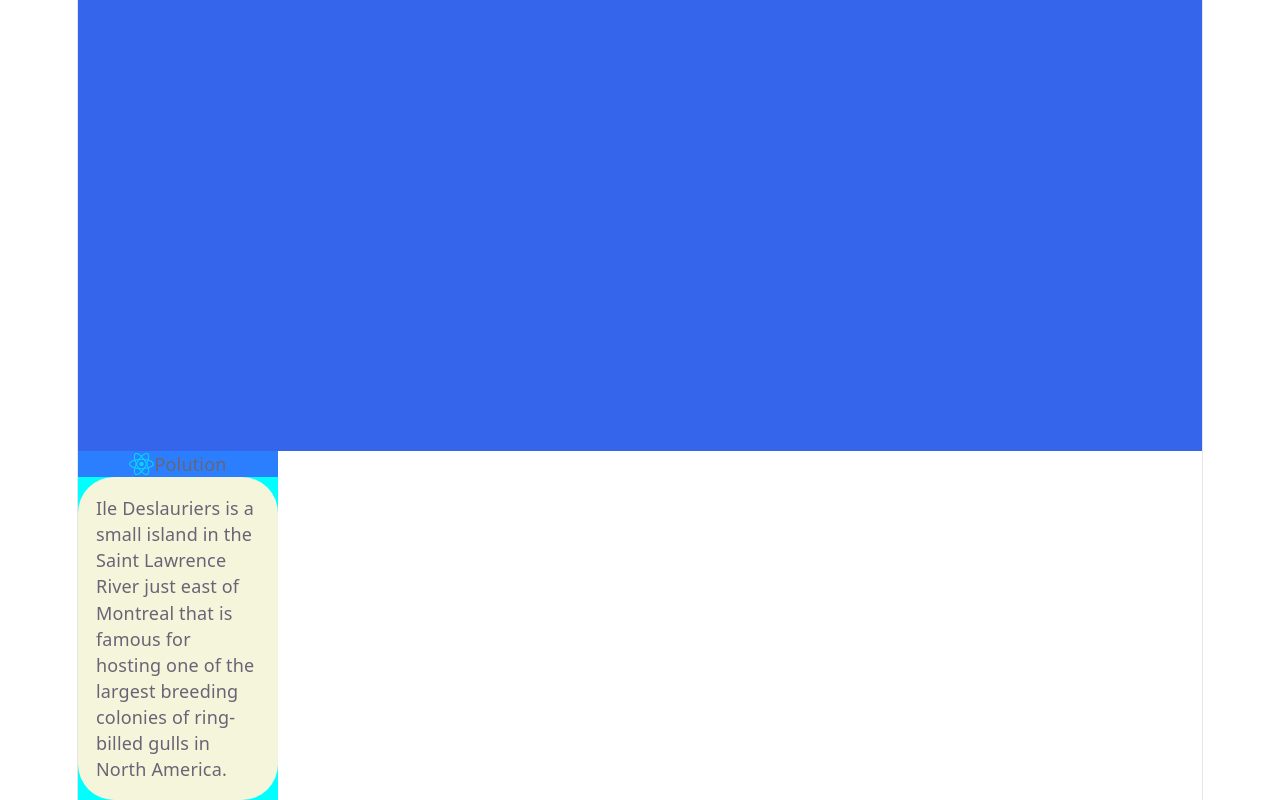
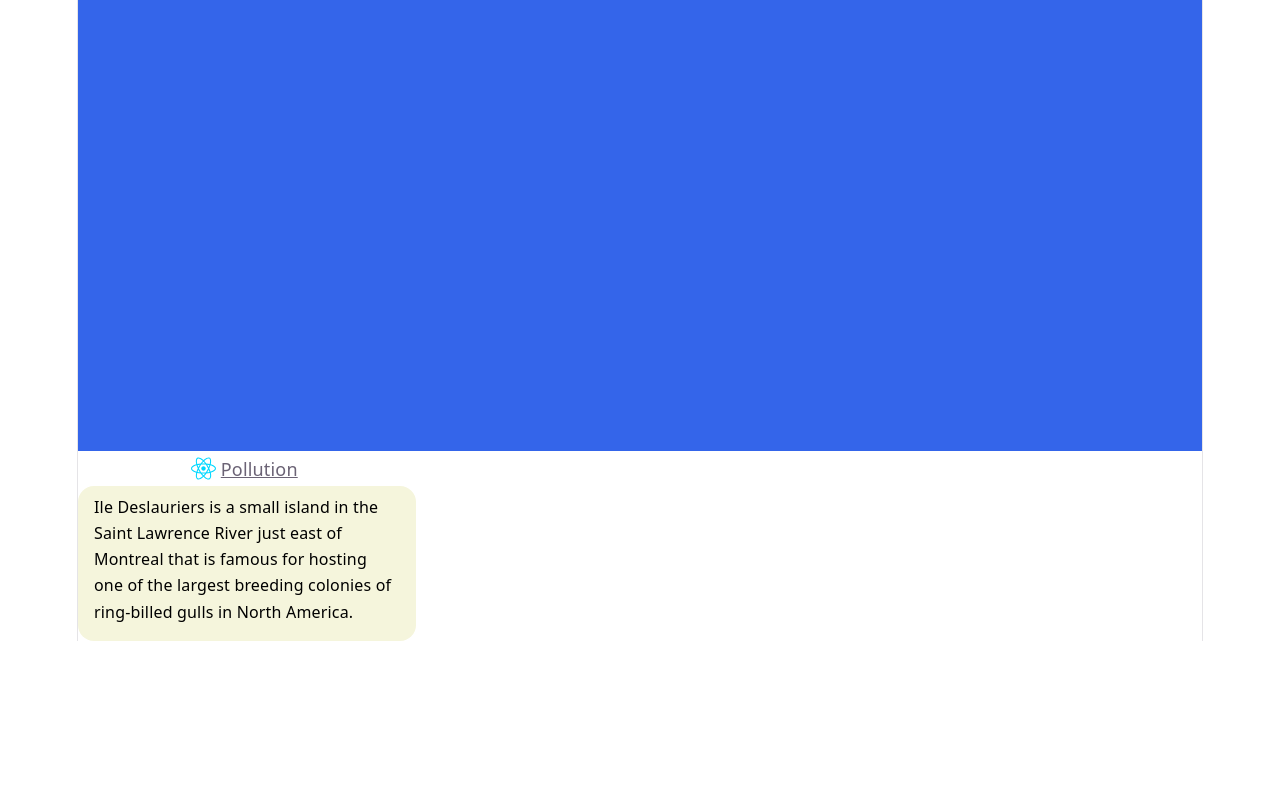
Before and after one commit to Jimmy-Le/CART470Project, a React (Vite) app in the folder interactive-map-app/: page / in a window 1280 px wide. Shown: the part 468-1268 px from the top of the page. After the commit the page ends 1109 px from the top, so only its background shows below. Built offline with nearby package versions, Linux system fonts and the light colour scheme; no server answers.

Commit message:
finished InformationalComponent

```diff
--- a/interactive-map-app/src/App.css
+++ b/interactive-map-app/src/App.css
@@ -195,14 +195,12 @@
   text-align: center;
 }
 
-.informationBox {
-  background-color: aqua;
-  width: 200px;
-}
 
 .textBox {
   text-align: left;
   background-color: beige;
-  border-radius: 2em;
-  padding: 1em;
+  border-radius: 1em;
+  padding: 0.5em 1em 1em 1em;
+  color: black;
+  font-size: medium;
 }
--- a/interactive-map-app/src/components/InformationalComponent.jsx
+++ b/interactive-map-app/src/components/InformationalComponent.jsx
@@ -5,7 +5,7 @@ import "../App.css";
 function InformationalComponent() {
 
   // The variable and Setter function. useState([Default Value])
-  const [title] = useState(["Polution"]);
+  const [title] = useState(["Pollution"]);
 
   // Example: Timers, Fetching Data from the database, subscribing to events. This is optional, feel free to remove.
   useEffect(() => {
@@ -15,10 +15,10 @@ function InformationalComponent() {
   // Put HTML in here. Whatever is in here will render on screen when the component is called.
   // Variables are called using {variable_name}
   return (
-      <div className="informationBox">
-          <div className="horizontal center bg-blue-500">
+      <div className="w-75">
+          <div className="horizontal center">
             <img src={reactImg} width="25" height="25"></img>
-            <p>{title} </p>
+            <p className="p-1 underline">{title} </p>
           </div>
           <div className="textBox">
             <p>
```
